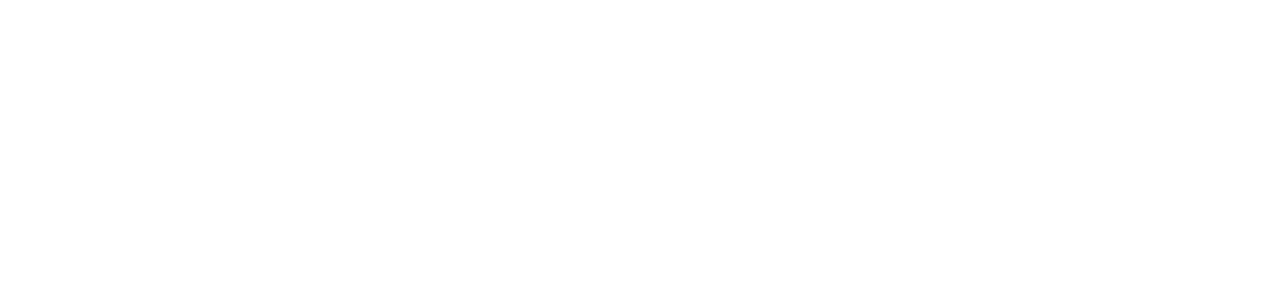
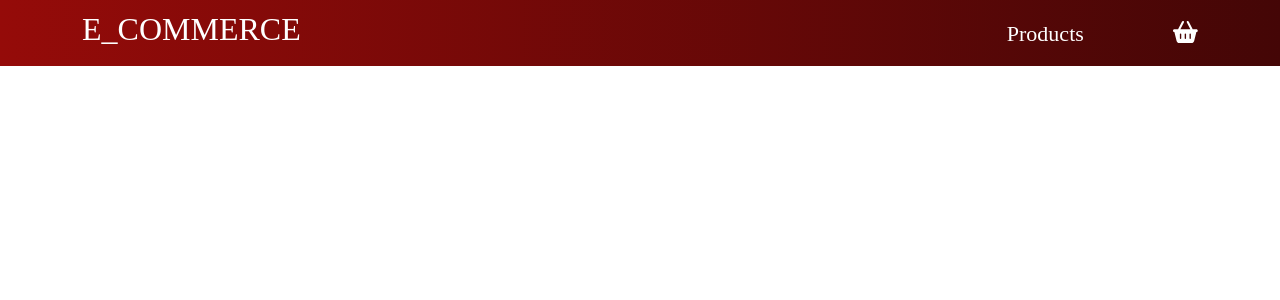
Before and after one commit to med363/ecommerce, an Angular app: page / in a window 1280 px wide. Shown: the top 300 px of the page. Built offline with nearby package versions, Linux system fonts and the light colour scheme.

Commit message:
scss style && bootstrap

```diff
--- a/angular.json
+++ b/angular.json
@@ -30,6 +30,7 @@
               "src/assets"
             ],
             "styles": [
+              "node_modules/bootstrap/scss/bootstrap.scss",
               "src/styles.scss"
             ],
             "scripts": []
--- a/package.json
+++ b/package.json
@@ -21,6 +21,7 @@
     "@fortawesome/angular-fontawesome": "^0.13.0",
     "@fortawesome/fontawesome-svg-core": "^6.4.0",
     "@fortawesome/free-solid-svg-icons": "^6.4.0",
+    "bootstrap": "^5.3.2",
     "font-awesome": "^4.7.0",
     "rxjs": "~7.8.0",
     "tslib": "^2.3.0",
--- a/src/app/shared/components/header/header.component.html
+++ b/src/app/shared/components/header/header.component.html
@@ -1,7 +1,7 @@
 <nav>
     <div class="container">
         <div class="content">
-            <div class="logo">
+            <h2 class="logo">E_COMMERCE</h2>
                 <ul>
                     <li routerlink="/">Products</li>
                     <li routerlink="/cart">
@@ -9,6 +9,5 @@
                     </li>
                 </ul>
             </div>
-        </div>
     </div>
 </nav>
--- a/src/app/shared/components/header/header.component.scss
+++ b/src/app/shared/components/header/header.component.scss
@@ -1,7 +1,8 @@
 nav {
-    background: linear-gradient(to right, assobeb, 2006);
+    background: linear-gradient(to right, #950b09, #440606);
 
-    color: #FFF ;
+    color: #FFF;
+
     .content {
 
         display: flex;
```
Also changed, not shown: 2 other files (tests, documents, lock files or other folders).
